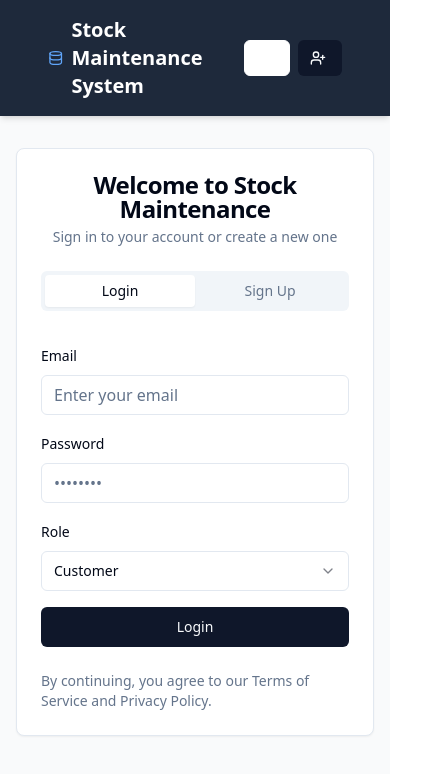
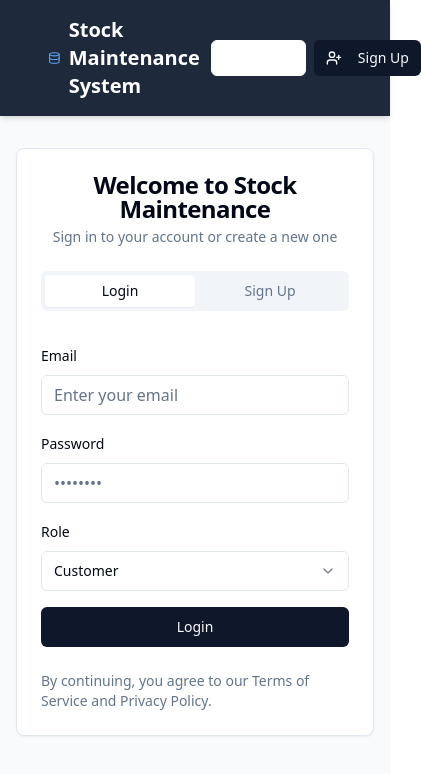
Before and after one commit to DhivaTech/product-flow-organizer, a React (Vite) app: page /auth in a window 390 px wide. Shown: the top 774 px of the page, 421 px wide, since content can reach past the window. Built offline with nearby package versions, Linux system fonts and the light colour scheme.

Commit message:
Fix: Logout button visibility issue
Fixes an issue where the logout button is not visible until the cursor is hovered over it.

```diff
--- a/src/components/Navbar.tsx
+++ b/src/components/Navbar.tsx
@@ -30,11 +30,11 @@ const Navbar = () => {
               <Button
                 variant="outline"
                 size="sm"
-                className="text-white border-white hover:text-slate-800"
+                className="text-white border-white hover:text-slate-800 flex items-center"
                 onClick={logout}
               >
-                <LogOut size={16} className="mr-1" />
-                <span className="hidden md:inline">Logout</span>
+                <LogOut size={16} className="mr-2" />
+                <span>Logout</span>
               </Button>
             </div>
           ) : (
@@ -42,22 +42,23 @@ const Navbar = () => {
               <Button
                 variant="outline"
                 size="sm"
-                className="text-white border-white hover:text-slate-800"
+                className="text-white border-white hover:text-slate-800 flex items-center"
                 asChild
               >
                 <Link to="/auth">
-                  <LogIn size={16} className="mr-1" />
-                  <span className="hidden md:inline">Login</span>
+                  <LogIn size={16} className="mr-2" />
+                  <span>Login</span>
                 </Link>
               </Button>
               <Button
                 variant="default"
                 size="sm"
+                className="flex items-center"
                 asChild
               >
                 <Link to="/auth?tab=signup">
-                  <UserPlus size={16} className="mr-1" />
-                  <span className="hidden md:inline">Sign Up</span>
+                  <UserPlus size={16} className="mr-2" />
+                  <span>Sign Up</span>
                 </Link>
               </Button>
             </div>
```
